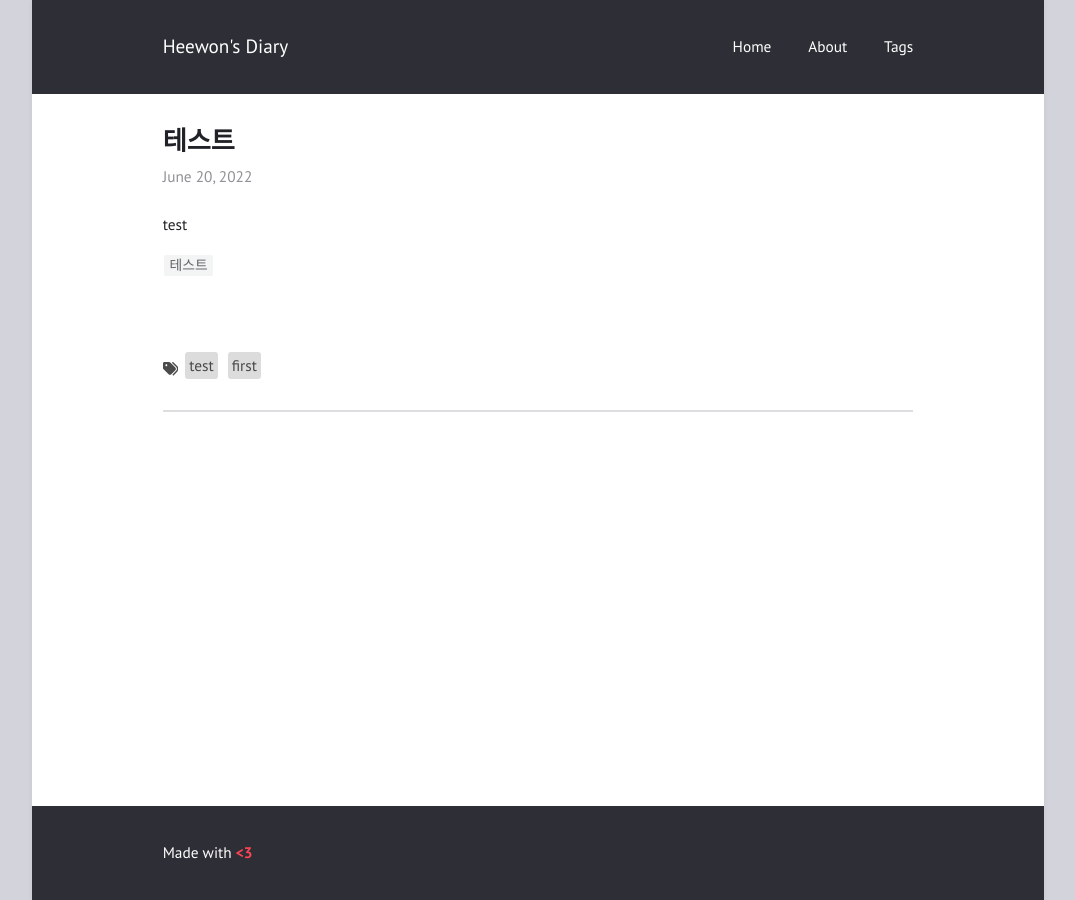
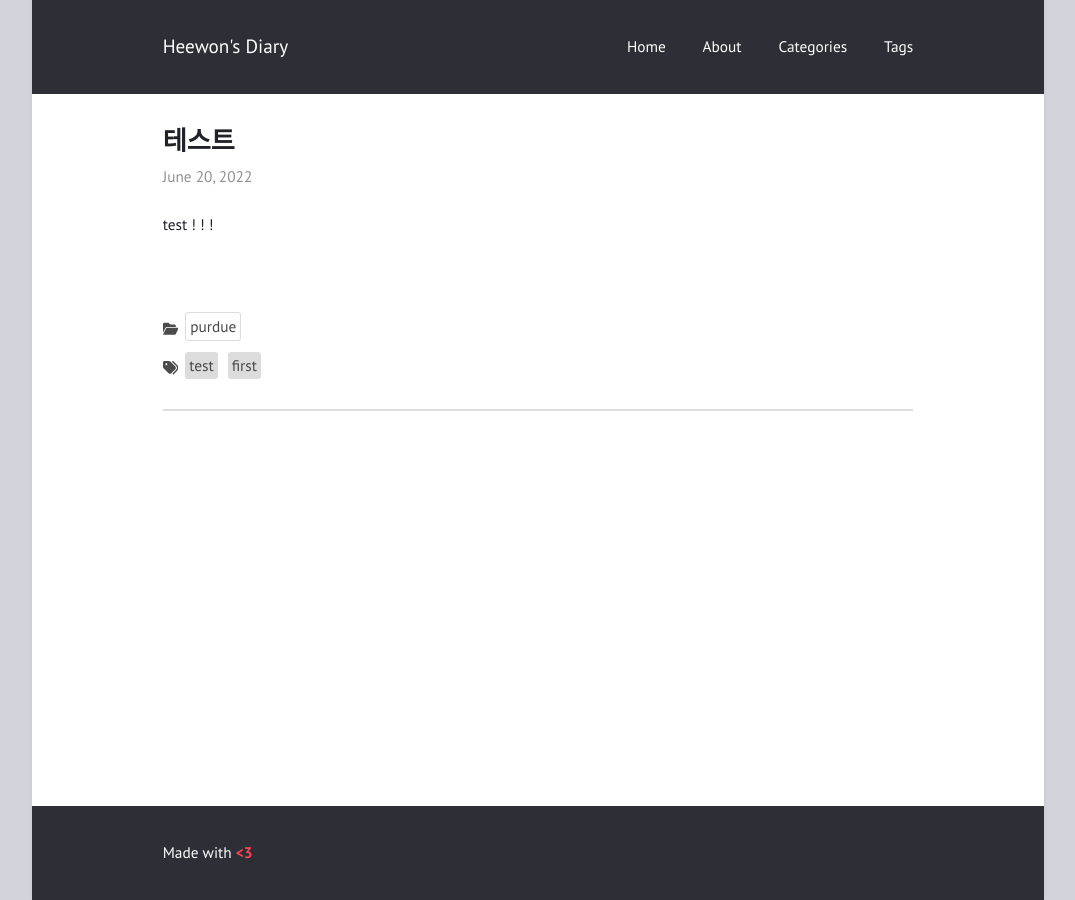
Before and after one commit to heewoneha/heewoneha.github.io, a Jekyll site: the page built from _posts/2022-06-20-test.md, in a window 1280 px wide. Shown: the whole page, without its empty margins (102-1177 px from the left). Built offline with Jekyll 4.4.1, drawn with Linux system fonts in a browser that asks for light colours; comment, search, counter and statistics services are not loaded.

Commit message:
add: category show

````diff
--- a/_config.yml
+++ b/_config.yml
@@ -19,6 +19,8 @@ navigation:                # accepts {file, title, url, icon, sidebaricon}
   - {file: "index.html"}
   - title: "About"
     file: "README.md"
+  - title: "Categories"
+    url: "categories"
   - title: "Tags"
     url: "tags"
 
--- a/_layouts/post.html
+++ b/_layouts/post.html
@@ -13,6 +13,18 @@ layout: default
   {% endif %}
 
   <br>
+
+  <!-- Categories-->
+
+  {% if page.categories.size > 0 %}
+    <div class="post-categories">
+      <svg viewBox="0 0 576 512" class ="icon" style="fill:rgb(75, 75, 75);"><path d="M147.8 192H480V144C480 117.5 458.5 96 432 96h-160l-64-64h-160C21.49 32 0 53.49 0 80v328.4l90.54-181.1C101.4 205.6 123.4 192 147.8 192zM543.1 224H147.8C135.7 224 124.6 230.8 119.2 241.7L0 480h447.1c12.12 0 23.2-6.852 28.62-17.69l96-192C583.2 249 567.7 224 543.1 224z"/></svg>
+        {% for category in page.categories %}
+        <a href="{{ site.baseurl }}/categories/#{{ category }}" class="category-box"> {{- category -}} </a>
+        {% endfor %}
+    </div>
+  {% endif %}
+
 
   <!-- Tags -->
 
--- a/_posts/2022-06-20-test.md
+++ b/_posts/2022-06-20-test.md
@@ -2,10 +2,10 @@
 title:  "테스트"
 mathjax: true
 layout: post
+categories: [purdue]
 tags: [test, first]
 date: "2022-06-20"
 ---
 
-test
 
- ```테스트```
+test ! ! !
--- a/_sass/classes.sass
+++ b/_sass/classes.sass
@@ -32,8 +32,22 @@
   vertical-align: middle
   margin-bottom: .15em
 
+.post-categories
+  margin-top: 5%
+
 .post-tags
-  margin-top: 5%
+  margin-top: 2%
+
+.category-box
+  color: #484848
+  border: 1px solid
+  border-color: #DCDCDC
+  border-radius: 3px
+  padding: 4px
+  margin: 3px
+
+.category-box:hover
+  color: rgb(240, 137, 172)
 
 a:hover .icon
   color: reduce(100)
@@ -45,6 +59,14 @@ a:hover .icon
   padding: 4px
   margin: 3px
 
+.tag-box:hover
+  color: rgb(40, 235, 104)
+
+.category-cloud
+  color: #484848
+
+.tag-cloud
+  color: #484848
 
 .full table
   display: table
--- a/tags.html
+++ b/tags.html
@@ -32,7 +32,7 @@ permalink: /tags/
 
         <div class="archive-group" style="display:none" id="{{tag_name}}">
 
-        <h3 id="{{tag_name}}">📂 {{ tag_name }}</h3>
+        <h3 id="{{tag_name}}">🏷️ {{ tag_name }}</h3>
 
         {% for post in site.tags[tag_name] %}
             <article class="archive-item">
````
Also changed, not shown: _posts/2017-01-01-advanced-examples.md (+1 -0 lines), categories.html (added, +71 -0 lines), README.md.
